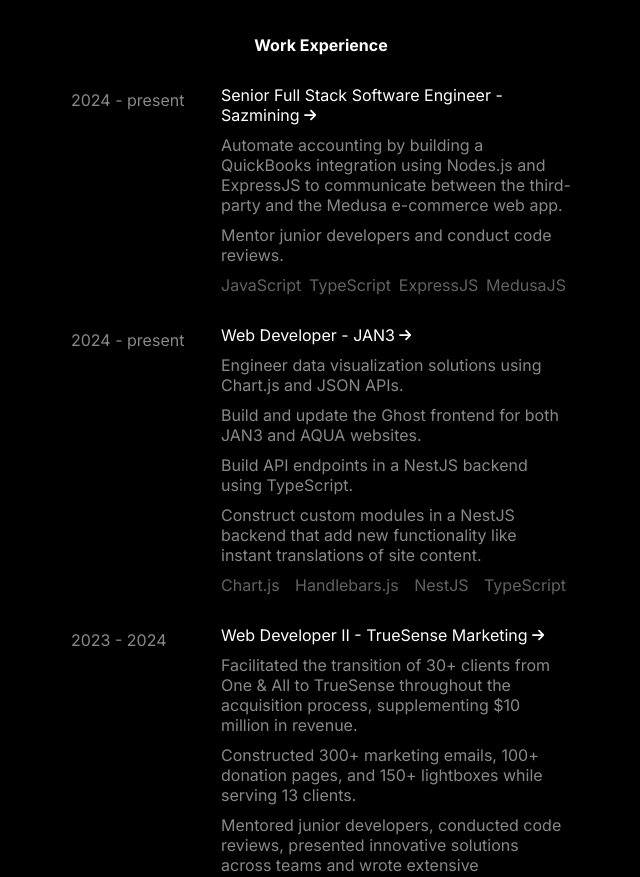
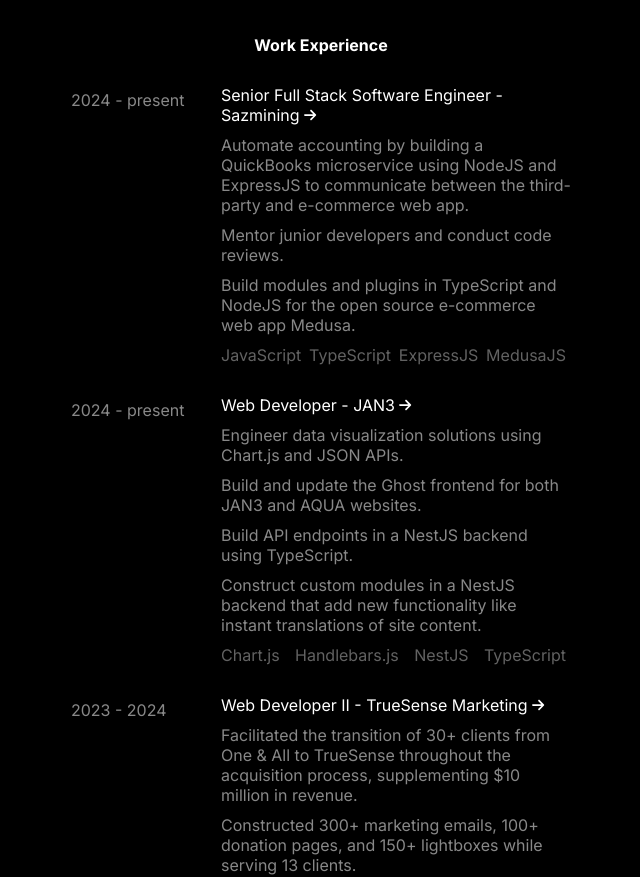
Before and after one commit to TheBrandonDelgado/personal-website, a React (Create React App) app: page / in a window 1280 px wide. Shown: the part 840-1717 px from the top of the page, without its empty margins (319-959 px from the left). Built offline with nearby package versions, Linux system fonts and the light colour scheme.

Commit message:
Update workExperience.js

```diff
--- a/src/components/workExperience.js
+++ b/src/components/workExperience.js
@@ -13,8 +13,9 @@ function WorkExperience() {
             company: "Sazmining",
             link: "https://www.sazmining.com",
             descriptions: [
-                'Automate accounting by building a QuickBooks integration using Nodes.js and ExpressJS to communicate between the third-party and the Medusa e-commerce web app.',
-                'Mentor junior developers and conduct code reviews.'
+                'Automate accounting by building a QuickBooks microservice using NodeJS and ExpressJS to communicate between the third-party and e-commerce web app.',
+                'Mentor junior developers and conduct code reviews.',
+                'Build modules and plugins in TypeScript and NodeJS for the open source e-commerce web app Medusa.'
             ],
             technologies: [
                 "JavaScript",
```
